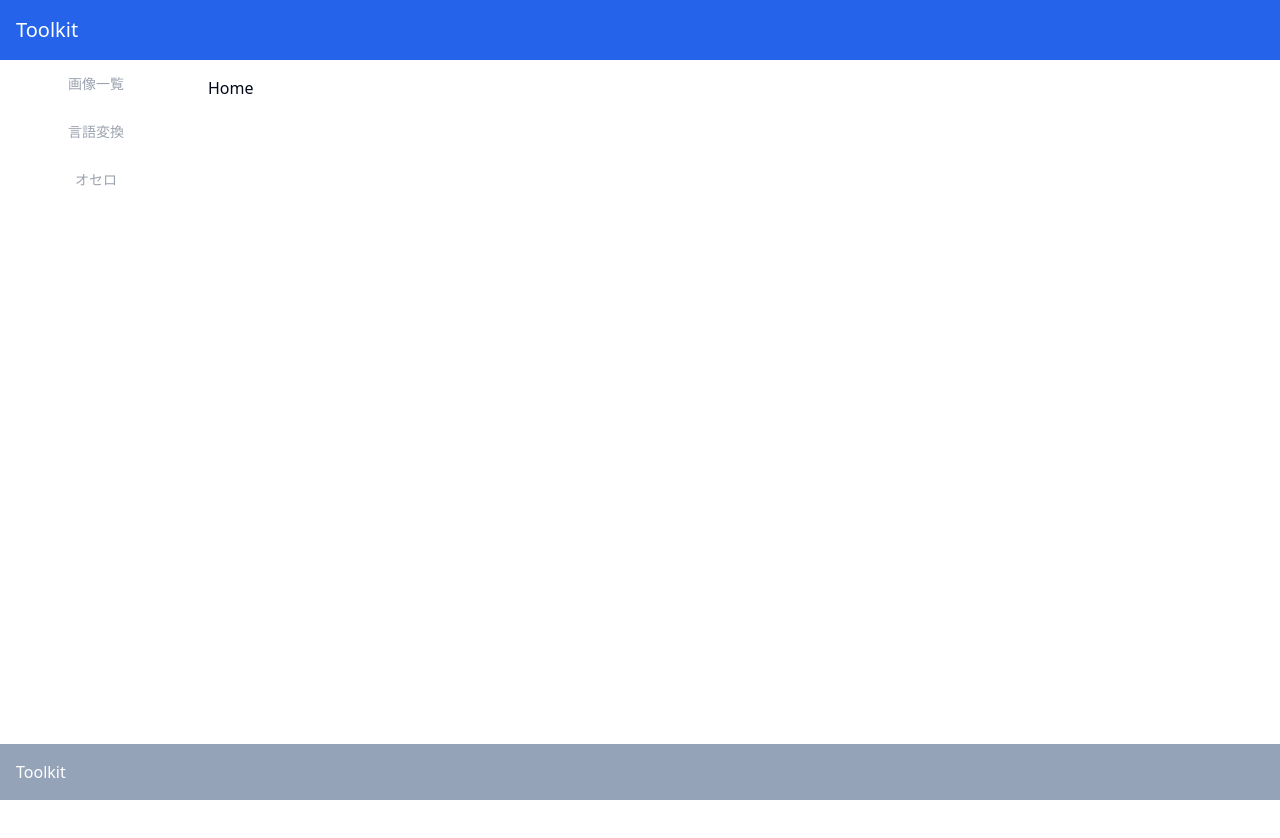
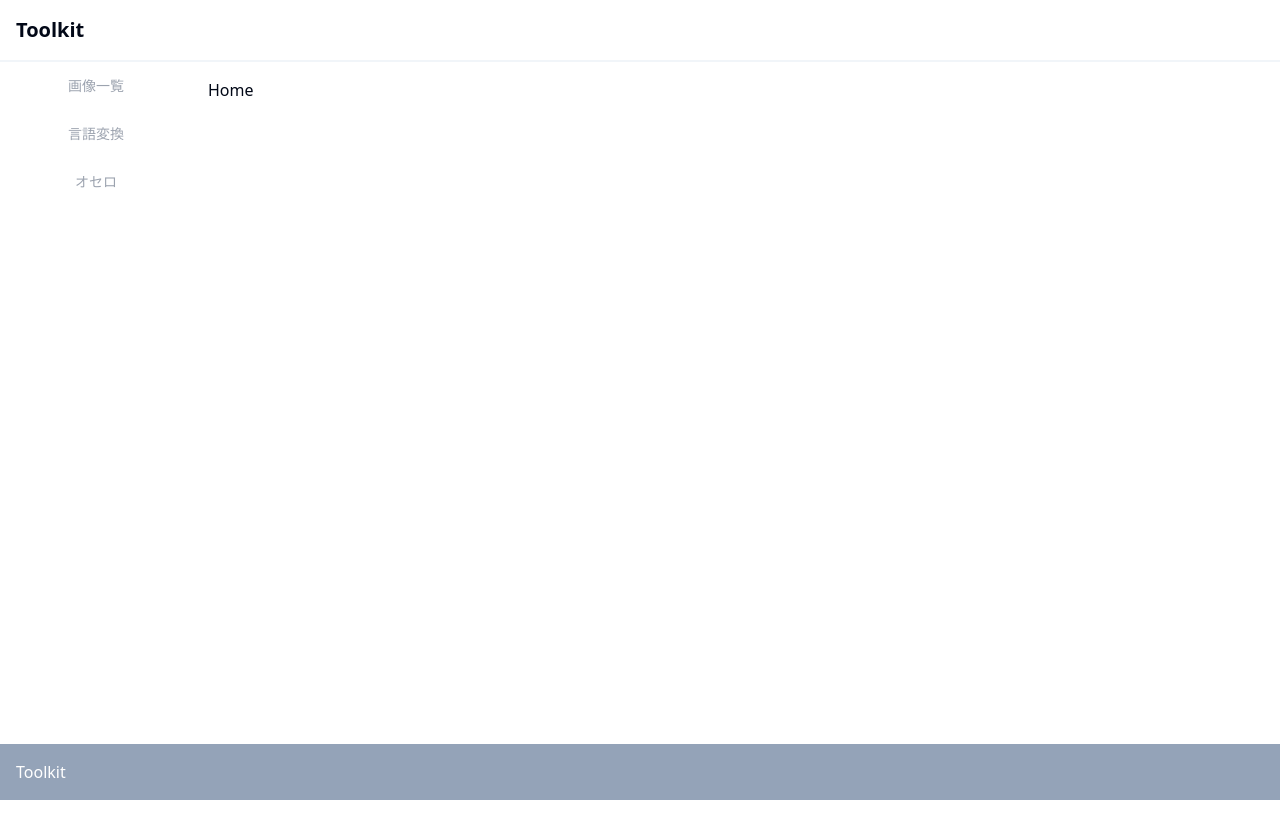
Before and after one commit to yr260625/vercel-postgres-trial, a Next.js app: page / in a window 1280 px wide. Shown: the top 838 px of the page. Built offline with nearby package versions, Linux system fonts and the light colour scheme.

Commit message:
[FIX] header

```diff
--- a/src/components/layouts/header/Header.tsx
+++ b/src/components/layouts/header/Header.tsx
@@ -1,7 +1,7 @@
 export const Header = () => {
   return (
-    <header className="flex justify-between bg-blue-600 p-4 w-full ">
-      <h1 className="text-white text-xl">Toolkit</h1>
+    <header className='flex justify-between p-4 w-full border-b-2 border-b-slate-100'>
+      <h1 className='text-xl font-bold'>Toolkit</h1>
     </header>
   );
 };
```
